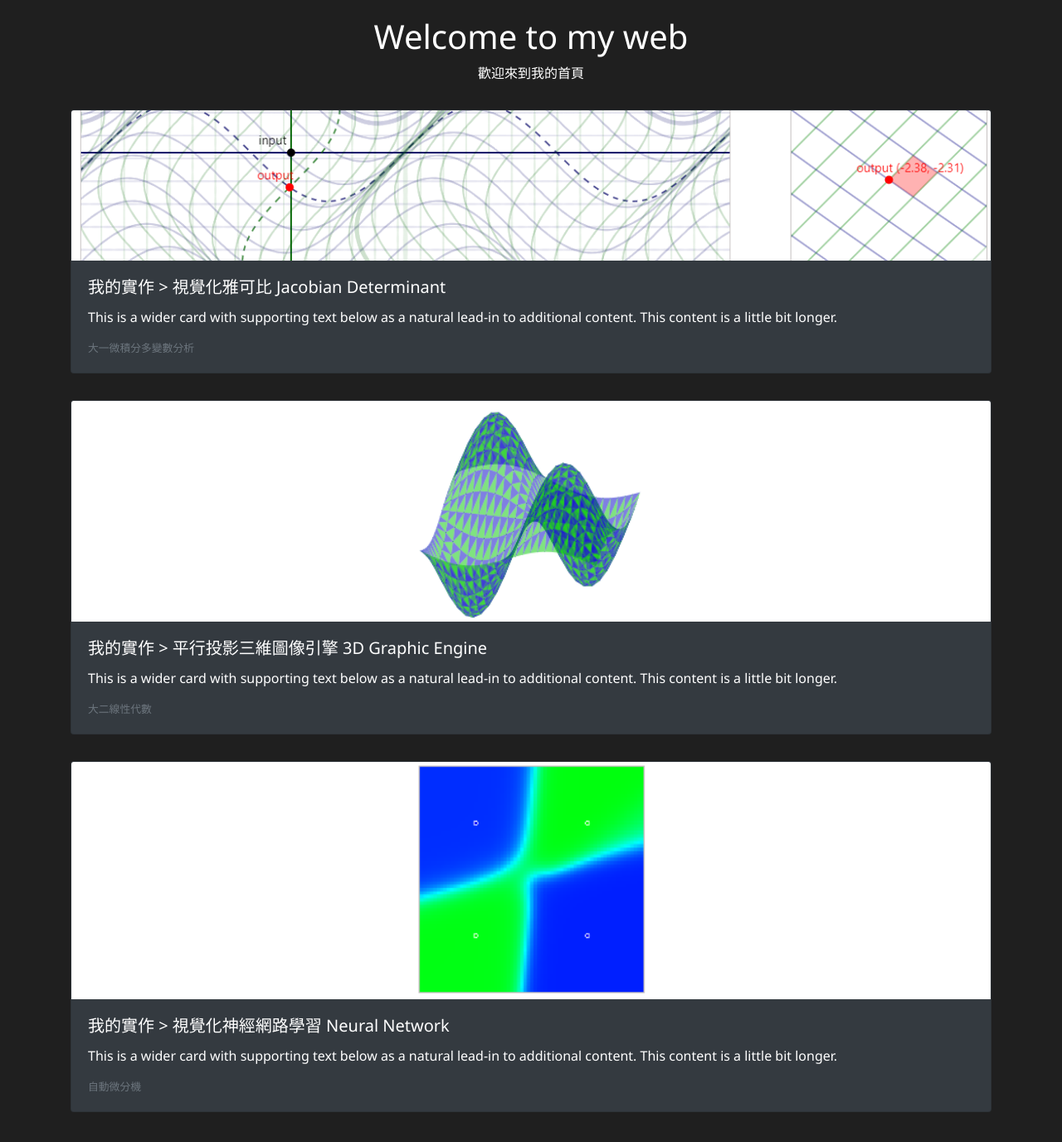
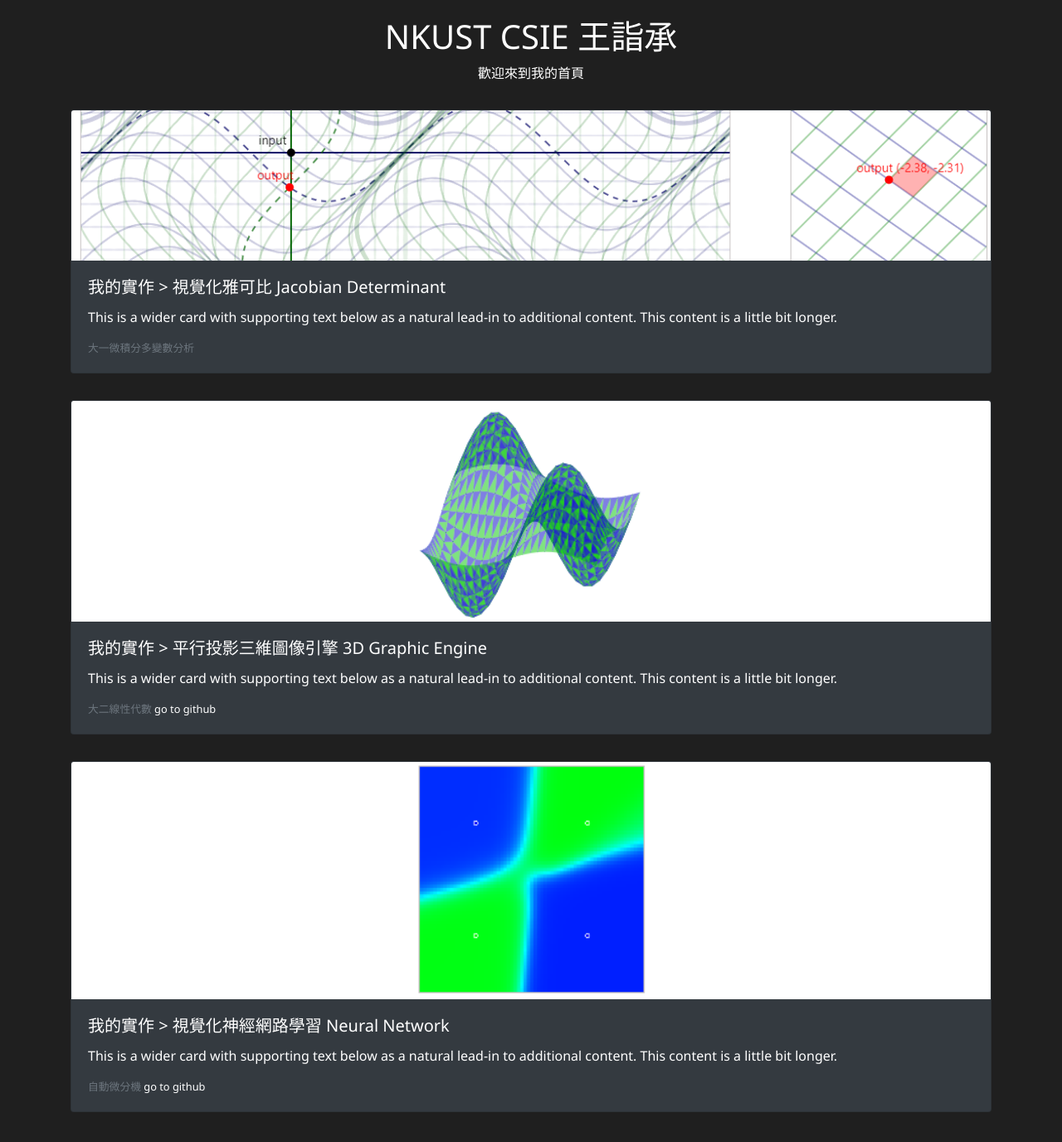
Before and after one commit to Amiannn/my-web, a Flask app: page / in a window 1280 px wide. Shown: the whole page at 83% size. Run offline with Flask 2, Linux system fonts and the light colour scheme; some libraries are stand-ins or nearby versions.

Commit message:
Add new staff to index page

```diff
--- a/templates/index.html
+++ b/templates/index.html
@@ -32,7 +32,7 @@
         <div class="container">
             <div class="row text-center">
                 <div class="col">
-                    <h1>Welcome to my web</h1>
+                    <h1>NKUST CSIE 王詣承</h1>
                     <p sytle="font-size:15px;">歡迎來到我的首頁</p>
                 </div>
             </div>
@@ -57,7 +57,7 @@
                         <div class="card-body">
                           <h5 class="card-title"><a href="./3d">我的實作 > 平行投影三維圖像引擎 3D Graphic Engine</a></h5>
                           <p class="card-text">This is a wider card with supporting text below as a natural lead-in to additional content. This content is a little bit longer.</p>
-                          <p class="card-text"><small class="text-muted">大二線性代數</small></p>
+                          <p class="card-text"><small class="text-muted">大二線性代數 <a href="https://github.com/Amiannn/3D-Graph-Engine">go to github</a></small></p>
                         </div>
                     </div>
                 </div>
@@ -70,7 +70,7 @@
                         <div class="card-body">
                           <h5 class="card-title"><a href="./neuralnetwork">我的實作 > 視覺化神經網路學習 Neural Network</a></h5>
                           <p class="card-text">This is a wider card with supporting text below as a natural lead-in to additional content. This content is a little bit longer.</p>
-                          <p class="card-text"><small class="text-muted">自動微分機</small></p>
+                          <p class="card-text"><small class="text-muted">自動微分機 <a href="https://github.com/Amiannn/Neural-Network">go to github</a></small></p>
                         </div>
                     </div>
                 </div>
```
